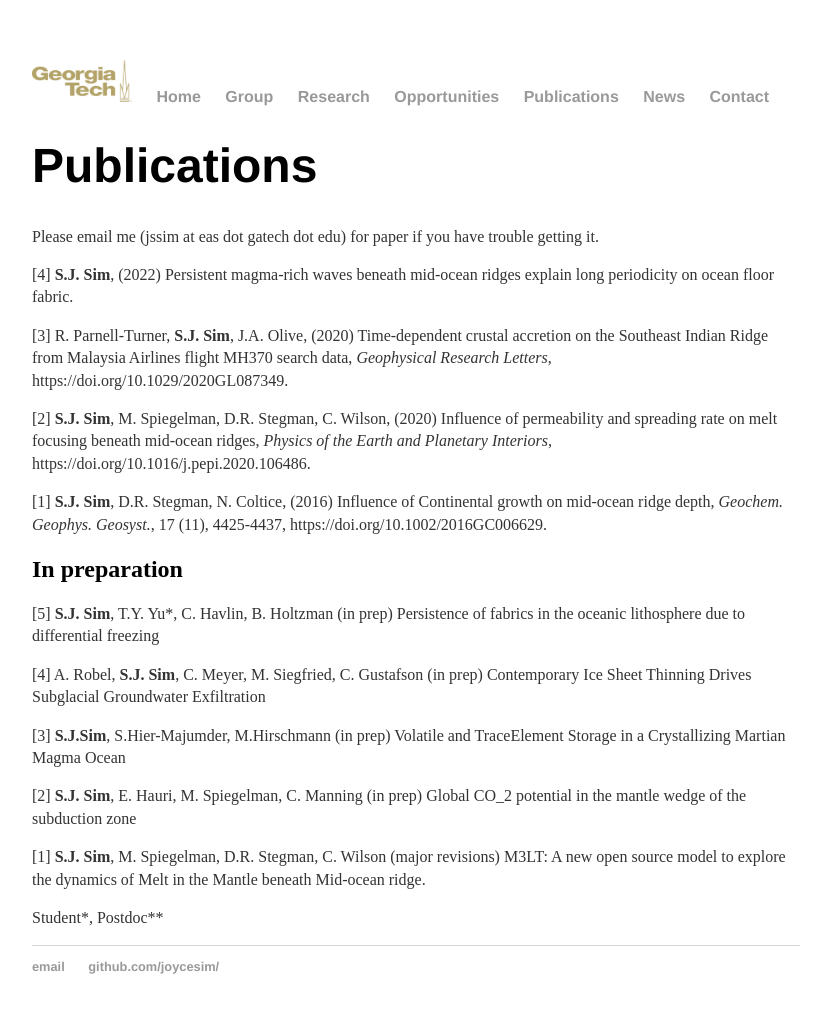
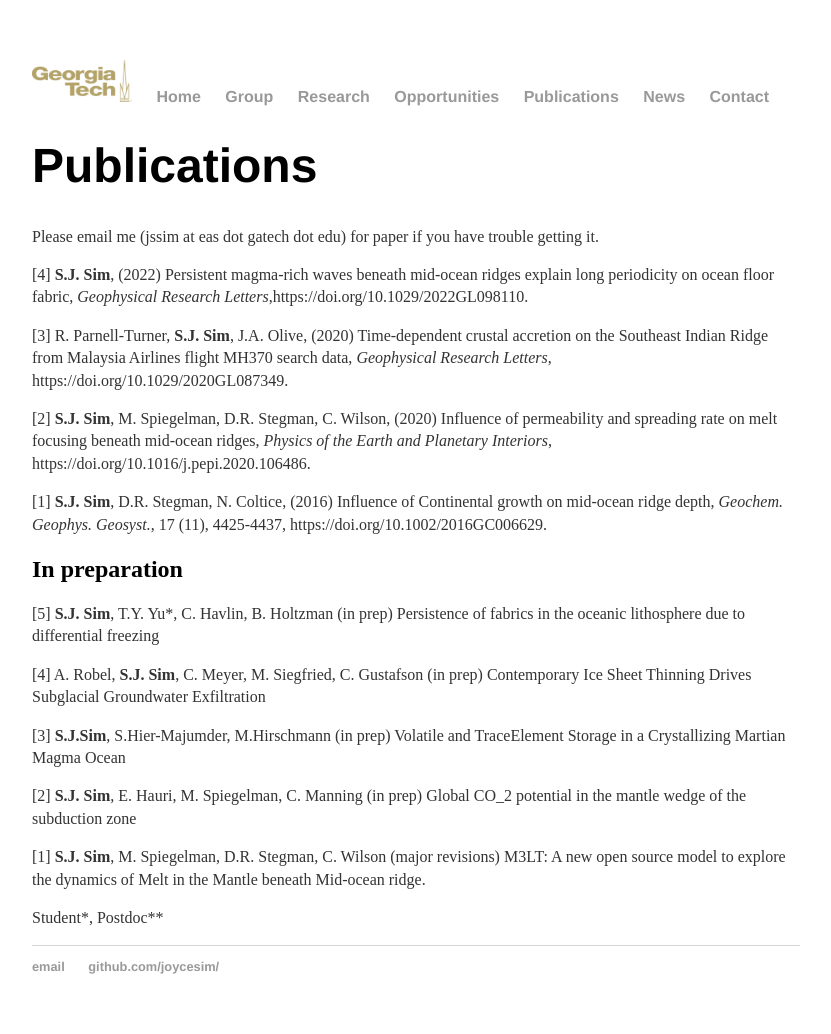
Before and after one commit to joycesim/joycesim.github.io, a Jekyll site: the page built from publications/index.md, in a window 1280 px wide. Shown: the whole page, without its empty margins (224-1055 px from the left). Built offline with Jekyll 4.4.1, drawn with Linux system fonts in a browser that asks for light colours.

Commit message:
Update index.md

```diff
--- a/publications/index.md
+++ b/publications/index.md
@@ -6,7 +6,7 @@
 
 Please email me (jssim at eas dot gatech dot edu) for paper if you have trouble getting it.
 
-[4] **S.J. Sim**, (2022) Persistent magma-rich waves beneath mid-ocean ridges explain long periodicity on ocean floor fabric.
+[4] **S.J. Sim**, (2022) Persistent magma-rich waves beneath mid-ocean ridges explain long periodicity on ocean floor fabric, *Geophysical Research Letters*,https://doi.org/10.1029/2022GL098110.
 
 [3] R. Parnell-Turner, **S.J. Sim**, J.A. Olive, (2020) Time-dependent crustal accretion on the Southeast Indian Ridge from Malaysia Airlines flight MH370 search data, *Geophysical Research Letters*,  https://doi.org/10.1029/2020GL087349.
 
```
